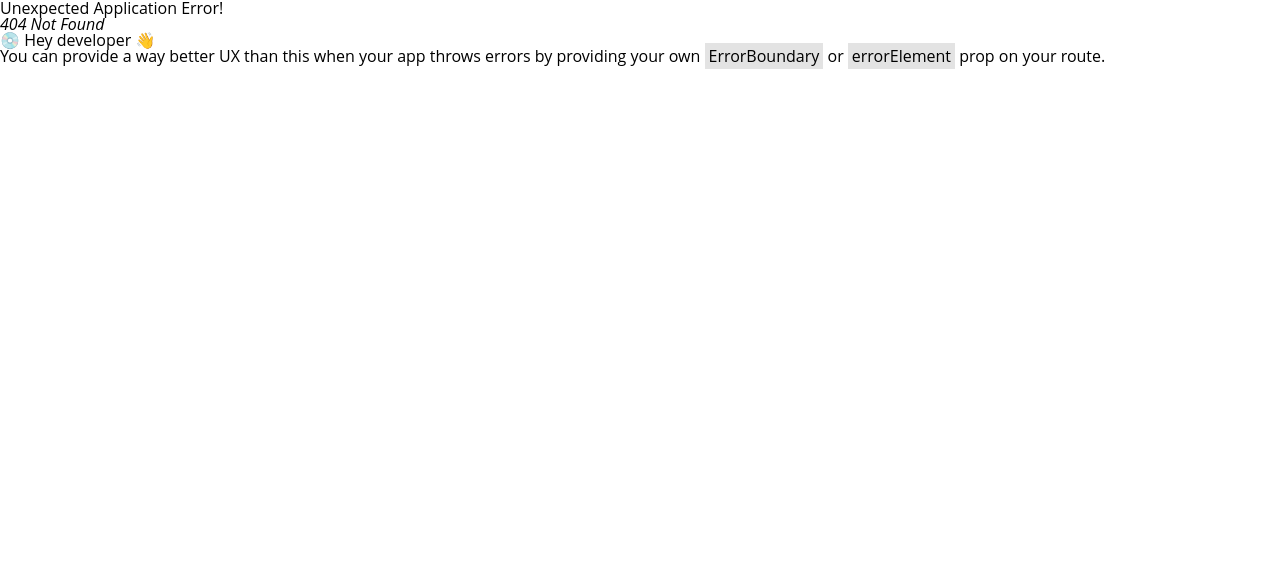
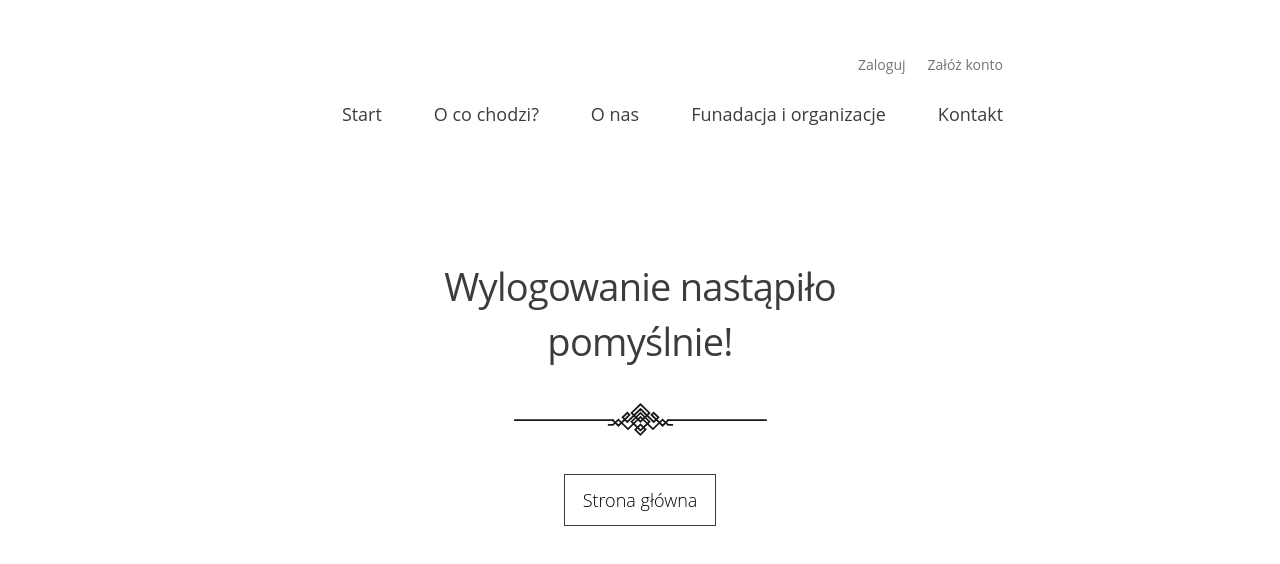
Before and after one commit to Kindziolek/Oddam-w-dobre-r-ce, a React (Create React App) app: page /wylogowano in a window 1280 px wide. Before the commit this address had no page. Shown: the top 564 px of the page. Built offline with nearby package versions, Linux system fonts and the light colour scheme.

Commit message:
Logout done

```diff
--- /dev/null
+++ b/src/components/Logout.js
@@ -0,0 +1,30 @@
+import React from "react";
+import styles from "./Logout.module.scss";
+import HomeHeader from "./HomeHeader";
+import Decoration from "../assets/Decoration.svg";
+import { Link } from "react-router-dom";
+
+const Logout = () => {
+  return (
+    <div className={styles.header__nav}>
+      <HomeHeader />
+      <div className={styles.logout}>
+        <div className={styles.logout__header}>
+          <h2>Wylogowanie nastąpiło pomyślnie!</h2>
+          <div className={styles.logout__header__decoration_icon}>
+            {" "}
+            <img src={Decoration} height={33} />
+          </div>
+        </div>
+
+        <div className={styles.logout__btn}>
+          <Link to="/" className={styles.logout__btn_link}>
+            Strona główna
+          </Link>
+        </div>
+      </div>
+    </div>
+  );
+};
+
+export default Logout;
--- /dev/null
+++ b/src/components/Logout.module.scss
@@ -0,0 +1,45 @@
+.logout {
+  margin: auto;
+  display: flex;
+  flex-direction: column;
+  justify-content: center;
+  align-items: center;
+  width: 504px;
+  margin-top: 123px;
+
+  &__header {
+    display: flex;
+    flex-direction: column;
+    align-items: center;
+    text-align: center;
+    font-size: 38px;
+    line-height: 55px;
+    letter-spacing: -0.76px;
+    color: #3c3c3c;
+
+    &__decoration_icon {
+      margin-top: 25px;
+      margin-bottom: 25px;
+    }
+  }
+
+  &__btn {
+    display: flex;
+    justify-content: space-between;
+
+    &_link {
+      display: flex;
+      align-items: center;
+      justify-content: center;
+      text-align: center;
+      width: 150px;
+      height: 50px;
+      font-weight: 300;
+      font-size: 18px;
+      line-height: 32px;
+      color: #000000;
+      background-color: transparent;
+      border: 0.75px solid #3c3c3c;
+    }
+  }
+}
```
Also changed, not shown: src/App.js (+7 -0 lines).
